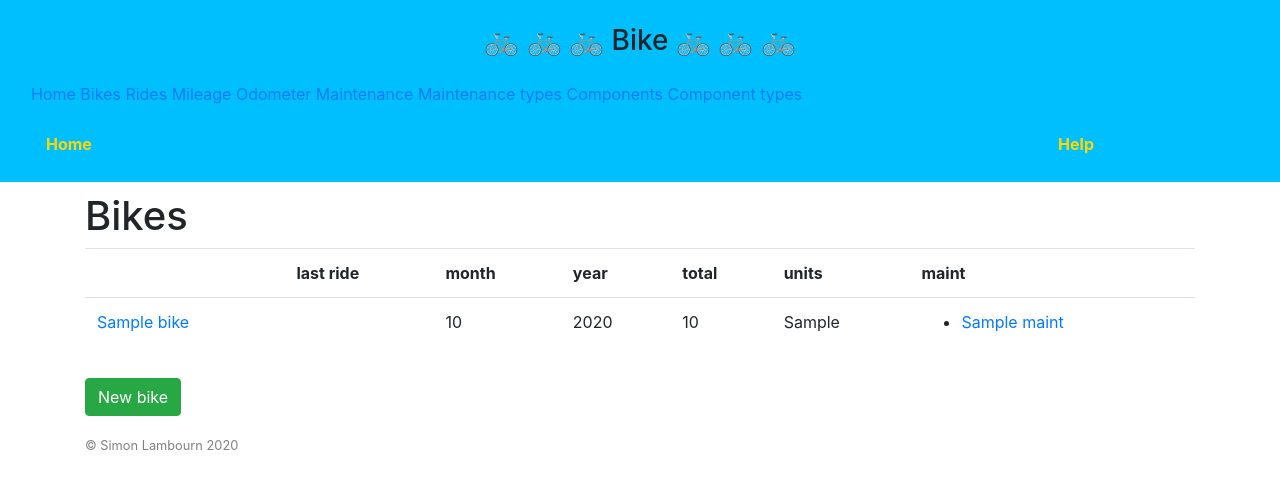
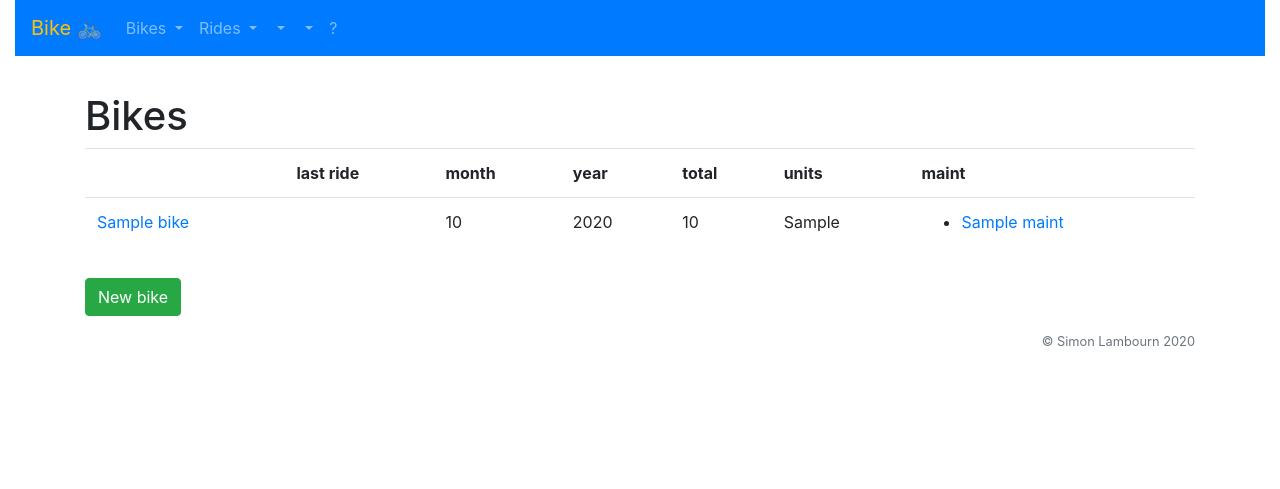
Before and after one commit to simonltwick/django, a Django app: template main/templates/bike/bikes.html in a window 1280 px wide. Shown: the top 489 px of the page. Run offline with Django 3.2, Linux system fonts and the light colour scheme; the template is opened without the code that fills it: most values are stand-ins (such as "Sample title", 1, 10 or a date in 2020); some libraries are stand-ins or nearby versions.

Commit message:
Simplified, responsive Navbar with dropdown options

```diff
--- a/main/bike/static/bike.css
+++ b/main/bike/static/bike.css
@@ -1,33 +1,24 @@
-
-.masthead {
-	background-color: deepskyblue;
-	margin-bottom: 10px;
-}
 
 .help {
 	font-size: smaller;
 	font-weight: normal;
 }
 
-/* Style the list */
+/* Style the breadcrumb list */
 ul.bike-breadcrumb {
   padding: 10px 16px;
   list-style: none;
 }
 
-ul.navbar-nav, li.nav-item {
-	display: inline-block;
-}
-
 /* Display list items side by side */
 ul.bike-breadcrumb li {
   display: inline;
-  font-size: 16px;
+  font-size: 14px;
 }
 
 ul.bike-breadcrumb li a {
 	color: gold;
-	font-weight: bold;
+	/*font-weight: bold;*/
 }
 
 /* Add a slash symbol (/) before/behind each list item */
--- a/main/templates/bike/base.html
+++ b/main/templates/bike/base.html
@@ -17,10 +17,12 @@
 	<!-- Latest compiled JavaScript -->
 	<script src="https://maxcdn.bootstrapcdn.com/bootstrap/4.4.1/js/bootstrap.min.js"></script>
 
-    <!-- FontAwesome icons: see https://www.w3schools.com/icons/default.asp -->
+    <!-- Iconic icons (recommended for use with Bootstrap 4) -->
+	<link href="https://cdnjs.cloudflare.com/ajax/libs/open-iconic/1.1.1/font/css/open-iconic-bootstrap.min.css" rel="stylesheet">
+    <!-- FontAwesome icons: see https://www.w3schools.com/icons/default.asp
     <link rel="stylesheet" href="https://use.fontawesome.com/releases/v5.7.0/css/all.css"
     integrity="sha384-lZN37f5QGtY3VHgisS14W3ExzMWZxybE1SJSEsQp9S+oqd12jhcu+A56Ebc1zFSJ"
-    crossorigin="anonymous">
+    crossorigin="anonymous">  -->
 
 	{% load static %}
     <link rel="stylesheet" href="{% static 'bike.css' %}" type="text/css">
@@ -38,56 +40,96 @@
 <body>
 <div class="container-fluid masthead">
 
-<!-- <div class="masthead">  -->
 
-  {% block banner %}
-  <h3 class="text-center pt-4">🚲 🚲 🚲 Bike 🚲 🚲 🚲</h3>
-  {% endblock %}
+  <nav class="navbar navbar-expand-sm navbar-dark bg-primary">
+    <a class="navbar-brand text-warning" href="{% url 'bike:home' %}">Bike 🚲</a>
 
+	<!-- Toggler/collapsible Button -->
+    <button class="navbar-toggler" type="button" data-toggle="collapse"
+            data-target="#collapsibleNavbar">
+      <span class="navbar-toggler-icon"></span>
+    </button>
 
-  <nav class="navbar">
-  <ul class="navbar-nav">
-    <li class="nav-item"><a class="nav-link" href="{% url 'bike:home' %}">Home</a></li>
-    <li class="nav-item"><a class="nav-link" href="{% url 'bike:bikes' %}">Bikes</a></li>
-    <li class="nav-item"><a class="nav-link" href="{% url 'bike:rides' %}">Rides</a></li>
-    <li class="nav-item"><a class="nav-link" href="{% url 'bike:mileage' %}">Mileage</a></li>
-    <li class="nav-item"><a class="nav-link" href="{% url 'bike:odometer_readings' %}">Odometer</a></li>
-    <li class="nav-item"><a class="nav-link" href="{% url 'bike:maint_actions' %}">Maintenance</a></li>
-	<li class="nav-item"><a class="nav-link" href="{% url 'bike:maint_types' %}">Maintenance types</a></li>
-    <li class="nav-item"><a class="nav-link" href="{% url 'bike:components' %}">Components</a></li>
-	<li class="nav-item"><a class="nav-link" href="{% url 'bike:component_types' %}">Component types</a></li>
-  </ul>
+    <div class="collapse navbar-collapse" id="collapsibleNavbar">
+    <ul class="navbar-nav">
+      <li class="nav-item dropdown">
+        <a class="nav-link dropdown-toggle" href="#" id="navbarDropdown"
+	       role="button" data-toggle="dropdown"
+		   aria-haspopup="true" aria-expanded="false">
+          Bikes
+        </a>
+        <div class="dropdown-menu" aria-labelledby="navbarDropdown">
+          <a class="dropdown-item" href="{% url 'bike:bikes' %}">Bikes</a>
+          <div class="dropdown-divider"></div>
+          <a class="dropdown-item" href="{% url 'bike:components' %}">Components</a>
+          <a class="dropdown-item" href="{% url 'bike:component_types' %}">Component types</a>
+        </div>
+      </li>
+	  <li class="nav-item dropdown">
+        <a class="nav-link dropdown-toggle" href="#" id="navbarDropdown"
+	       role="button" data-toggle="dropdown"
+		   aria-haspopup="true" aria-expanded="false">
+          Rides
+        </a>
+        <div class="dropdown-menu" aria-labelledby="navbarDropdown">
+          <a class="dropdown-item" href="{% url 'bike:rides' %}">Rides</a>
+          <div class="dropdown-divider"></div>
+          <a class="dropdown-item" href="{% url 'bike:mileage' %}">Mileage</a>
+          <a class="dropdown-item" href="{% url 'bike:odometer_readings' %}">Odometer</a>
+        </div>
+      </li>
+      <li class="nav-item dropdown">
+        <a class="nav-link dropdown-toggle" href="#" id="navbarDropdown"
+	       role="button" data-toggle="dropdown"
+		   aria-haspopup="true" aria-expanded="false">
+          <span class="oi oi-wrench"></span>
+        </a>
+        <div class="dropdown-menu" aria-labelledby="navbarDropdown">
+          <a class="dropdown-item" href="{% url 'bike:maint_actions' %}">Upcoming Maintenance</a>
+          <a class="dropdown-item" href="{% url 'bike:maint_types' %}">Maintenance types</a>
+        </div>
+      </li>
+      <li class="nav-item dropdown">
+        <a class="nav-link dropdown-toggle" href="#" id="navbarDropdown"
+	       role="button" data-toggle="dropdown"
+		   aria-haspopup="true" aria-expanded="false">
+          <span class="oi oi-cog"></span>
+        </a>
+        <div class="dropdown-menu" aria-labelledby="navbarDropdown">
+          <a class="dropdown-item" href="{% url 'bike:preferences' %}">
+		  Units preferences</a>
+          <a class="dropdown-item" href="{% url 'admin:password_change' %}">
+		  Change password</a>
+        </div>
+      </li>
+
+      {% block help %}
+      <li class="nav-item"><a class="nav-link" target="_blank"
+		  href = "https://app.gitbook.com/@simon-lambourn/s/bike/">
+      ?</a></li>
+      {% endblock %}
+
+      {% if user.is_authenticated %}
+      <li class="nav-item"><a class="nav-link" href="{% url 'logout' %}">
+	  <span class="oi oi-account-logout"></span></a></li>
+      {% endif %}
+
+      {% if user.is_superuser %}
+      <li class="nav-item"><a class="nav-link" href="{% url 'admin:index' %}bike">
+	  Admin</a></li>
+      {% endif %}
+
+    </ul>
+    </div>
   </nav>
 
   <div class="row container">
-    <div class="col-md-6">
-    {% load breadcrumb %}
-    <ul class="bike-breadcrumb">
-    <li>{% breadcrumb_url 'Home' 'bike:home' %}
+    <ul class="bike-breadcrumb"><li>
     {% block breadcrumbs %}
     {% endblock %}
-    </li>
-    </ul>
-    </div>
-    <div class="col-md-6">
-    <ul class="bike-breadcrumb text-right">
-    {% block help %}
-    <li><a href = "https://app.gitbook.com/@simon-lambourn/s/bike/" target="_blank">
-    Help</a></li>
-    {% endblock %}
-
-    {% if user.is_superuser %}
-    <li><a href="{% url 'admin:index' %}bike">Admin</a></li>
-    {% endif %}
-
-    {% if user.is_authenticated %}
-    <li>{% breadcrumb_url 'Logout' 'logout' %}</li>
-    {% endif %}
-    </ul>
-    </div>
+    </li></ul>
 
   </div>
- <!--  </div>  -->
 </div>
 
 
@@ -96,7 +138,9 @@
 {% block content %}
 {% endblock %}
 
-<p style="color: grey;"><small>&copy Simon Lambourn 2020</small></p>
+</div>
+<div class="container">
+  <p class="small text-muted float-right">&copy Simon Lambourn 2020</p>
 </div>
 </body>
 </html>
```
